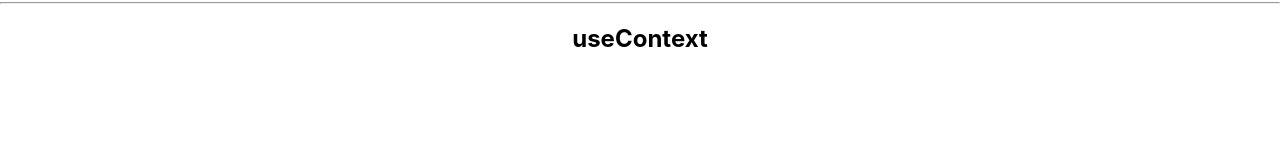
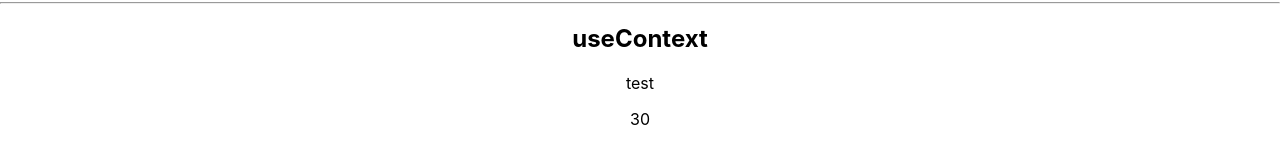
Before and after one commit to t-nakai10/react-hooks, a React (Create React App) app: page / in a window 1280 px wide. Shown: the part 136-300 px from the top of the page. Built offline with nearby package versions, Linux system fonts and the light colour scheme.

Commit message:
useContext の使用方法

```diff
--- a/src/App.js
+++ b/src/App.js
@@ -1,4 +1,5 @@
-import { useState } from "react";
+import { useContext, useState } from "react";
+import TestInfoContext from ".";
 import "./App.css";
 
 function App() {
@@ -7,6 +8,8 @@ function App() {
     setCount(count + 1);
   };
 
+  const testInfo = useContext(TestInfoContext);
+
   return (
     <div className="App">
       <h2>UseState</h2>
@@ -14,6 +17,8 @@ function App() {
       <button onClick={handleCount}>＋</button>
       <hr />
       <h2>useContext</h2>
+      <p>{testInfo.name}</p>
+      <p>{testInfo.age}</p>
     </div>
   );
 }
--- a/src/index.js
+++ b/src/index.js
@@ -1,15 +1,28 @@
-import React from 'react';
-import ReactDOM from 'react-dom/client';
-import './index.css';
-import App from './App';
-import reportWebVitals from './reportWebVitals';
+import React, { createContext } from "react";
+import ReactDOM from "react-dom/client";
+import "./index.css";
+import App from "./App";
+import reportWebVitals from "./reportWebVitals";
 
-const root = ReactDOM.createRoot(document.getElementById('root'));
+const testInfo = {
+  name: "test",
+  age: 30,
+};
+// createContext() の引数に渡したい値を入れる.
+const TestInfoContext = createContext(testInfo);
+
+const root = ReactDOM.createRoot(document.getElementById("root"));
 root.render(
-  <React.StrictMode>
-    <App />
-  </React.StrictMode>
+  // createContext の Provider で囲い value を設定.
+  <TestInfoContext.Provider value={testInfo}>
+    <React.StrictMode>
+      <App />
+    </React.StrictMode>
+  </TestInfoContext.Provider>
 );
+
+// さらにexport する.
+export default TestInfoContext;
 
 // If you want to start measuring performance in your app, pass a function
 // to log results (for example: reportWebVitals(console.log))
```
